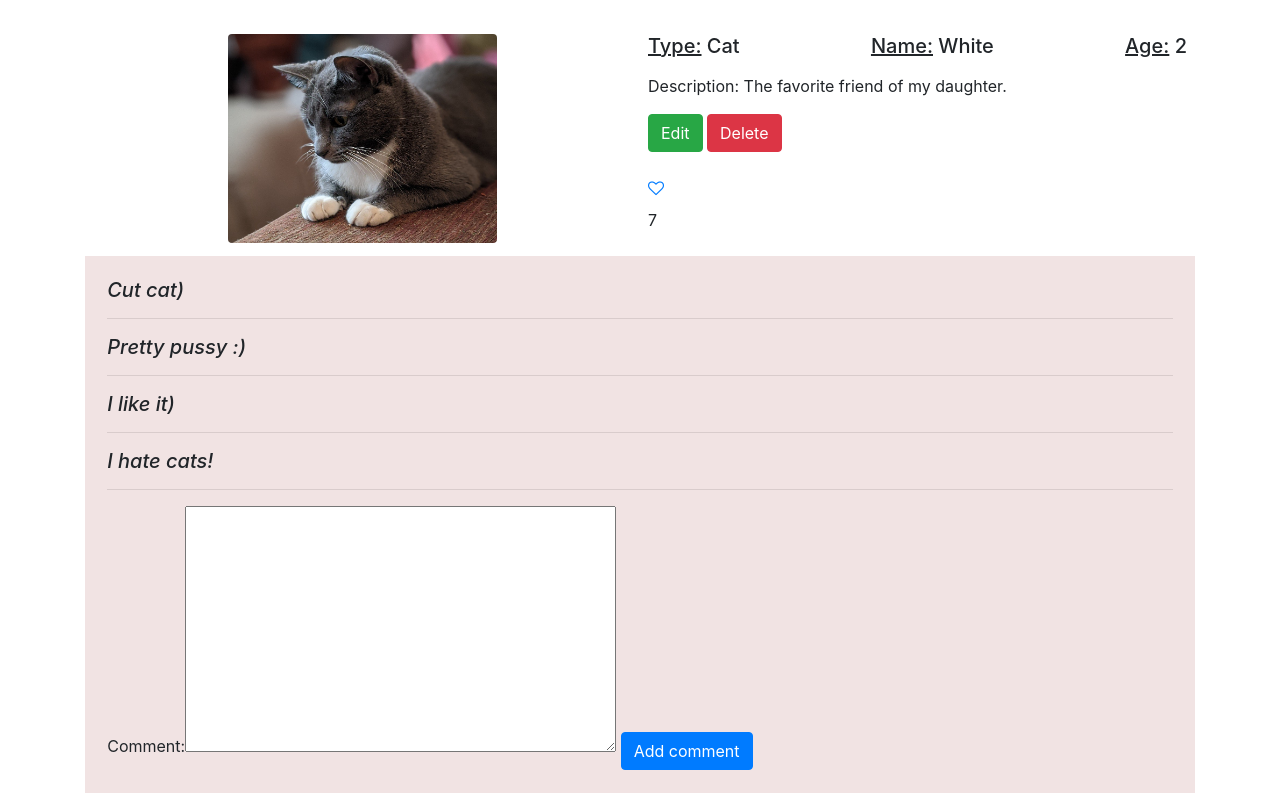
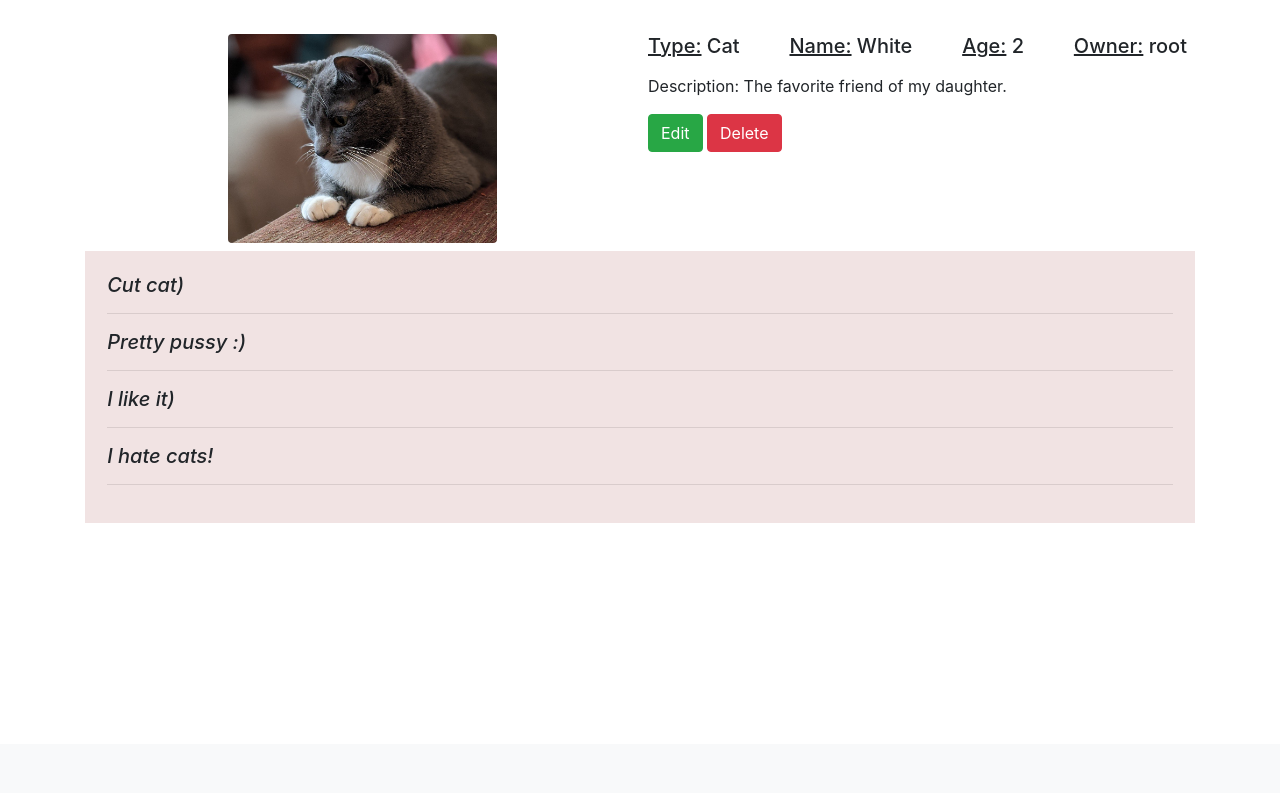
Before and after one commit to ibarbylev/petstagram, a Django app: page /pets/details/1/ in a window 1280 px wide. Shown: the part 56-849 px from the top of the page. After the commit the page ends 579 px from the top, so only its background shows below. Run offline with Django 3.2, Linux system fonts and the light colour scheme; a user stored in the database is signed in; data comes from the database, SQL or seed files in the repository; both versions use the stored data as it was after the commit; some libraries are stand-ins or nearby versions.

Commit message:
comment and like - only for not owner create trigger: make like and clear like

```diff
--- a/pets/views.py
+++ b/pets/views.py
@@ -52,16 +52,25 @@ def pets_edit(request, pk):
 
 
 def pets_like(request, pk):
-    pet = Pet.objects.get(pk=pk)
-    like = Like(test=str(pk))
-    like.pet = pet
-    like.save()
-    return redirect('list pets')
+    like = Like.objects.filter(user_id=request.user.userprofile, pet_id=pk).first()
+    if like:
+        like.delete()
+    else:
+        pet = Pet.objects.get(pk=pk)
+        like = Like(test=str(pk), user=request.user.userprofile)
+        like.pet = pet
+        like.save()
+    return redirect('pet details', pk)
 
 
 def show_pets_details_and_commits(request, pk):
     pet = Pet.objects.get(pk=pk)
-    context = {"pet": pet, "comment": CommentForm()}
+    context = {
+        "pet": pet,
+        "comment": CommentForm(),
+        'is_owner': request.user == pet.user.user,
+        'has_liked': pet.like_set.filter(user_id=request.user.userprofile.id).exists(),
+    }
     if request.method == 'POST':
         comment = CommentForm(request.POST)
         if comment.is_valid():
--- a/templates/pets/pet_detail.html
+++ b/templates/pets/pet_detail.html
@@ -12,15 +12,24 @@
                     <h5><u>Type:</u> {{ pet.type }}</h5>
                     <h5><u>Name:</u> {{ pet.name }}</h5>
                     <h5><u>Age:</u> {{ pet.age }}</h5>
+                    <h5><u>Owner:</u> {{ pet.user.user.username }}</h5>
                 </div>
                 <p class="mt-2">Description: {{ pet.description }}</p>
                 <div>
+                    {% if is_owner %}
                         <a href="{% url 'pets_edit' pet.pk %}" class="btn btn-success">Edit</a>
                         <a href="{% url 'pet_delete' pet.pk %}" class="btn btn-danger">Delete</a>
+                    {% endif %}
                 </div>
                 <br>
+                {% if not is_owner %}
+                    {% if has_liked %}
+                        <a href="{% url 'like pet' pet.id %}"><i class="fa fa-heart" aria-hidden="true"></i></a>
+                    {% else %}
                         <a href="{% url 'like pet' pet.id %}"><i class="fa fa-heart-o" aria-hidden="true"></i></a>
+                    {% endif %}
                     <p class="mt-2">{{ pet.like_set.count }}</p>
+                {% endif %}
             </div>
          </div>
 
@@ -37,6 +46,7 @@
                     <h3>There are no comments for this pet. </h3>
                 </div>
             {% endif %}
+            {% if not is_owner %}
                 <div class="box">
                     <form method="post" action="{% url 'pet details' pet.pk %}">
                         {% csrf_token %}
@@ -44,6 +54,7 @@
                         <button class="btn btn-primary mt-2" type="submit">Add comment</button>
                     </form>
                 </div>
+            {% endif %}
         </div>
 
 
```
Also changed, not shown: db.sqlite3, media/images/cat_6.jpeg (added). Lines whose indentation alone changed are shown as unchanged.
